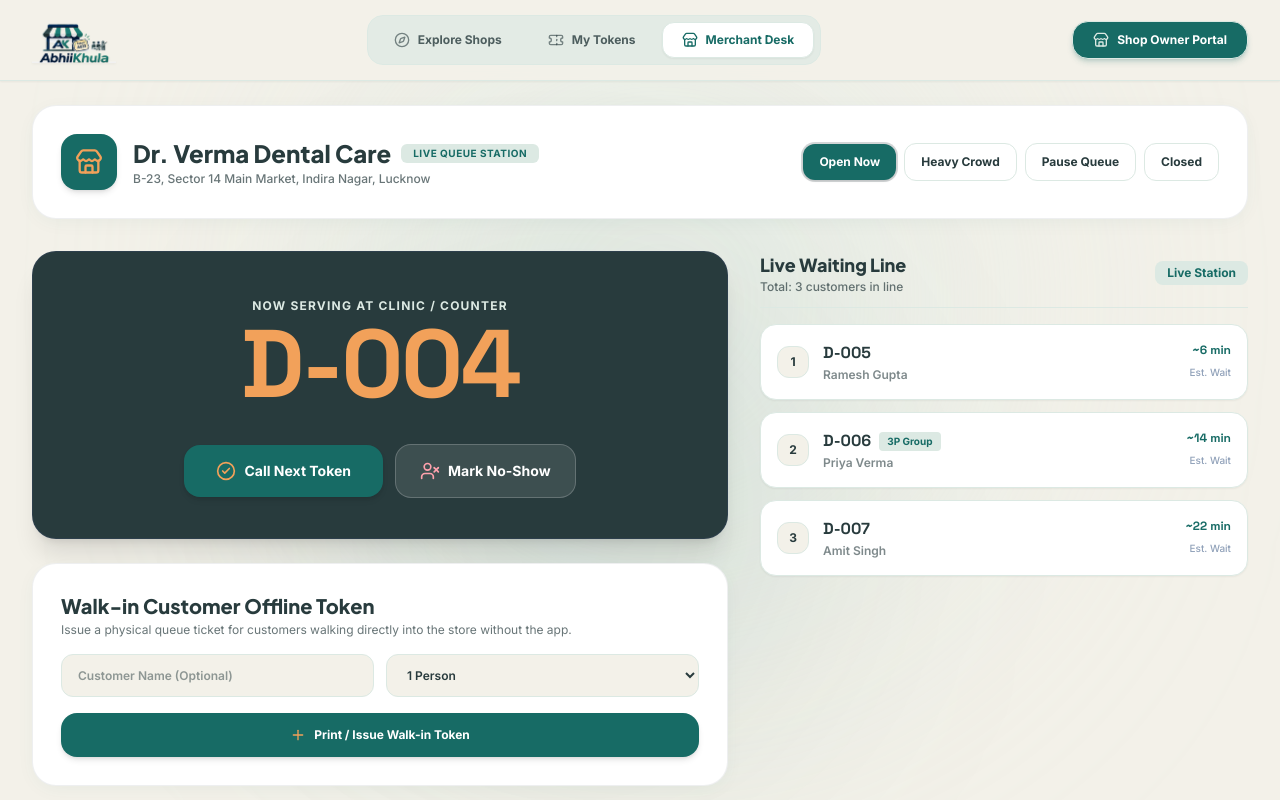
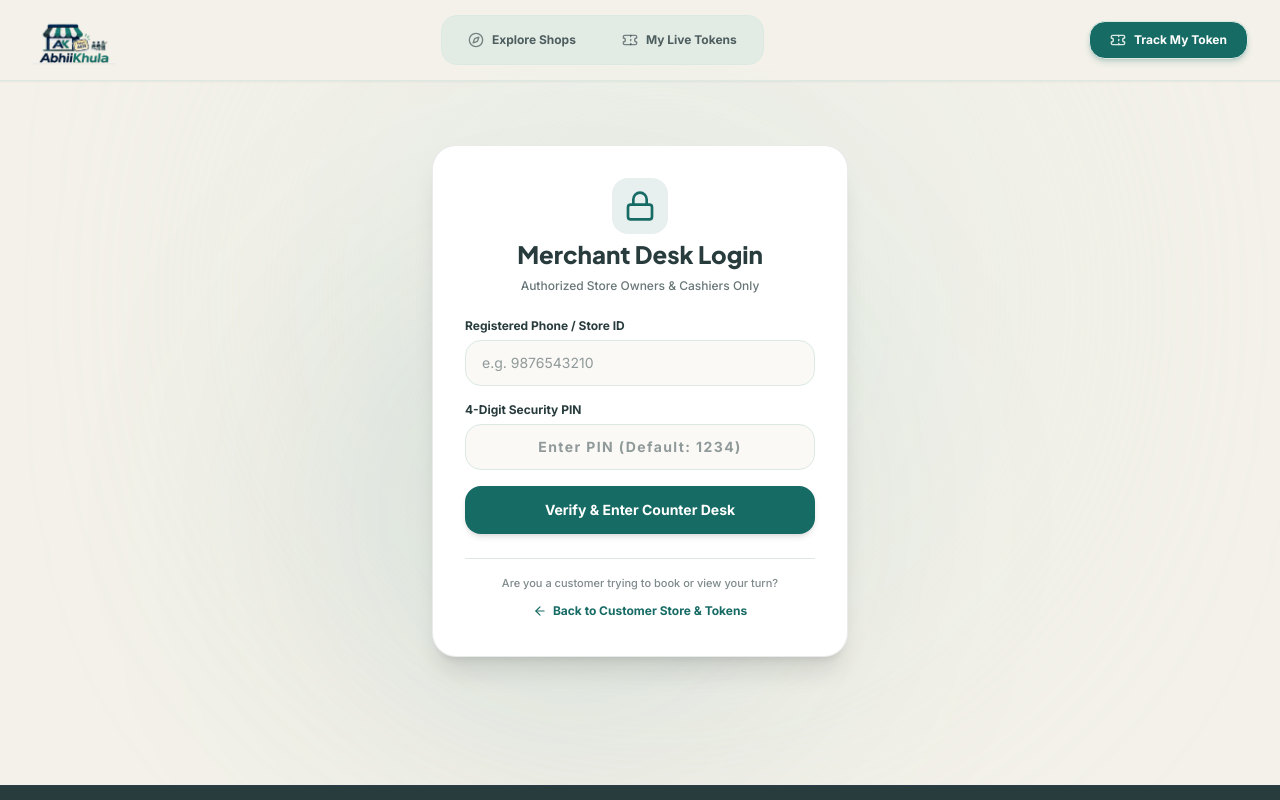
Before and after one commit to noorsonu/abhiikhula-frontend, a Next.js app: page /merchant in a window 1280 px wide. Shown: the top 800 px of the page. Built offline with nearby package versions, Linux system fonts and the light colour scheme.

Commit message:
feat: complete separation of customer and shopkeeper portals with secure PIN gate on merchant desk

```diff
--- a/src/app/merchant/page.js
+++ b/src/app/merchant/page.js
@@ -1,13 +1,20 @@
 "use client";
 
-import React, { useState } from 'react';
+import React, { useState, useEffect } from 'react';
+import Link from 'next/link';
 import {
   Store, Power, Play, CheckCircle2, UserX, Plus, RefreshCw,
-  Users, Clock, AlertTriangle, ShieldCheck, Zap
+  Users, Clock, AlertTriangle, ShieldCheck, Zap, Lock, LogOut, ArrowLeft
 } from 'lucide-react';
 import { motion } from 'framer-motion';
+import OfficialBrandLogo from '@/components/OfficialBrandLogo';
 
 export default function MerchantDeskPage() {
+  const [isAuthenticated, setIsAuthenticated] = useState(false);
+  const [phone, setPhone] = useState('');
+  const [pin, setPin] = useState('');
+  const [errorMsg, setErrorMsg] = useState('');
+
   const [shopStatus, setShopStatus] = useState('OPEN'); // OPEN, BUSY, PAUSED, CLOSED
   const [currentServing, setCurrentServing] = useState('D-004');
   const [waitingTokens, setWaitingTokens] = useState([
@@ -18,6 +25,34 @@ export default function MerchantDeskPage() {
 
   const [walkinName, setWalkinName] = useState('');
   const [walkinGroupSize, setWalkinGroupSize] = useState(1);
+
+  useEffect(() => {
+    // Check if merchant session exists in sessionStorage
+    const session = typeof window !== 'undefined' ? sessionStorage.getItem('ak_merchant_auth') : null;
+    if (session === 'true') {
+      setIsAuthenticated(true);
+    }
+  }, []);
+
+  const handleLogin = (e) => {
+    e.preventDefault();
+    if (pin === '1234' || pin.length >= 4) {
+      setIsAuthenticated(true);
+      setErrorMsg('');
+      if (typeof window !== 'undefined') {
+        sessionStorage.setItem('ak_merchant_auth', 'true');
+      }
+    } else {
+      setErrorMsg('Invalid Store PIN. (Hint for testing: enter 1234)');
+    }
+  };
+
+  const handleLogout = () => {
+    setIsAuthenticated(false);
+    if (typeof window !== 'undefined') {
+      sessionStorage.removeItem('ak_merchant_auth');
+    }
+  };
 
   const handleNext = () => {
     if (waitingTokens.length > 0) {
@@ -48,14 +83,90 @@ export default function MerchantDeskPage() {
     setWalkinGroupSize(1);
   };
 
+  // 1. Merchant Security Gate (Customer Cannot Access or Control)
+  if (!isAuthenticated) {
+    return (
+      <div className="max-w-md mx-auto px-4 py-16">
+        <motion.div
+          initial={{ opacity: 0, y: 15 }}
+          animate={{ opacity: 1, y: 0 }}
+          className="bg-white rounded-3xl p-8 border border-[#283B3D]/10 shadow-xl space-y-6"
+        >
+          <div className="text-center space-y-2">
+            <div className="inline-flex p-3 rounded-2xl bg-[#176B65]/10 text-[#176B65] mb-1">
+              <Lock className="w-8 h-8" />
+            </div>
+            <h1 className="text-2xl font-black text-[#283B3D]">Merchant Desk Login</h1>
+            <p className="text-xs text-[#283B3D]/70 font-medium">
+              Authorized Store Owners & Cashiers Only
+            </p>
+          </div>
+
+          <form onSubmit={handleLogin} className="space-y-4">
+            <div>
+              <label className="block text-xs font-bold text-[#283B3D] mb-1.5">Registered Phone / Store ID</label>
+              <input
+                type="text"
+                placeholder="e.g. 9876543210"
+                value={phone}
+                onChange={(e) => setPhone(e.target.value)}
+                className="w-full px-4 py-3 rounded-2xl border border-[#DCE9E3] focus:border-[#176B65] focus:outline-none text-sm text-[#283B3D] bg-[#F3F1E9]/40"
+              />
+            </div>
+
+            <div>
+              <label className="block text-xs font-bold text-[#283B3D] mb-1.5">4-Digit Security PIN</label>
+              <input
+                type="password"
+                maxLength={6}
+                placeholder="Enter PIN (Default: 1234)"
+                value={pin}
+                onChange={(e) => setPin(e.target.value)}
+                className="w-full px-4 py-3 rounded-2xl border border-[#DCE9E3] focus:border-[#176B65] focus:outline-none text-sm text-[#283B3D] bg-[#F3F1E9]/40 tracking-widest text-center text-lg font-bold"
+              />
+            </div>
+
+            {errorMsg && (
+              <p className="text-xs font-bold text-rose-600 bg-rose-50 p-2.5 rounded-xl border border-rose-200 text-center">
+                {errorMsg}
+              </p>
+            )}
+
+            <button
+              type="submit"
+              className="w-full py-3.5 rounded-2xl bg-[#176B65] hover:bg-[#125550] text-white font-bold text-sm shadow-md transition-all cursor-pointer"
+            >
+              Verify & Enter Counter Desk
+            </button>
+          </form>
+
+          {/* Customer Warning / Redirect */}
+          <div className="pt-4 border-t border-[#DCE9E3] text-center space-y-2">
+            <p className="text-[11px] text-[#283B3D]/60 font-medium">
+              Are you a customer trying to book or view your turn?
+            </p>
+            <Link
+              href="/"
+              className="inline-flex items-center gap-1.5 text-xs font-bold text-[#176B65] hover:underline"
+            >
+              <ArrowLeft className="w-3.5 h-3.5" />
+              <span>Back to Customer Store & Tokens</span>
+            </Link>
+          </div>
+        </motion.div>
+      </div>
+    );
+  }
+
+  // 2. Authenticated Merchant Counter Desk
   return (
     <div className="max-w-7xl mx-auto px-4 sm:px-6 lg:px-8 space-y-8 pb-12 pt-6">
 
-      {/* Merchant Header Bar */}
+      {/* Merchant Header Bar with Logout */}
       <div className="urban-card rounded-3xl p-6 sm:p-7 flex flex-col sm:flex-row sm:items-center justify-between gap-4">
         <div className="flex items-center gap-4">
           <div className="w-14 h-14 rounded-2xl bg-[#176B65] text-white flex items-center justify-center font-bold shadow-md">
-            <Store className="w-7 h-7 text-[#F2A15A]" />
+            <Store className="w-7 h-7 text-[#DCE9E3]" />
           </div>
           <div>
             <div className="flex items-center gap-2.5">
@@ -68,157 +179,204 @@ export default function MerchantDeskPage() {
           </div>
         </div>
 
-        {/* Status Switcher Buttons */}
+        {/* Status Switcher & Lock Button */}
         <div className="flex flex-wrap items-center gap-2">
           {[
             { key: 'OPEN', label: 'Open Now', color: 'bg-[#176B65] text-white' },
-            { key: 'BUSY', label: 'Heavy Crowd', color: 'bg-[#F2A15A] text-white' },
-            { key: 'PAUSED', label: 'Pause Queue', color: 'bg-amber-600 text-white' },
+            { key: 'BUSY', label: 'Heavy Crowd', color: 'bg-amber-600 text-white' },
+            { key: 'PAUSED', label: 'Pause Queue', color: 'bg-slate-600 text-white' },
             { key: 'CLOSED', label: 'Closed', color: 'bg-rose-600 text-white' },
           ].map((st) => (
             <button
               key={st.key}
               onClick={() => setShopStatus(st.key)}
-              className={`px-4 py-2.5 rounded-xl text-xs font-bold transition-all cursor-pointer ${
-                shopStatus === st.key
-                  ? `${st.color} shadow-sm font-extrabold ring-2 ring-[#283B3D]/20`
-                  : 'bg-white text-[#283B3D] hover:bg-slate-50 border border-[#DCE9E3]'
+              className={`px-3.5 py-1.5 rounded-xl text-xs font-bold transition-all cursor-pointer ${
+                shopStatus === st.key ? st.color + ' shadow-sm' : 'bg-[#DCE9E3]/70 text-[#283B3D] hover:bg-[#DCE9E3]'
               }`}
             >
               {st.label}
             </button>
           ))}
+
+          <button
+            onClick={handleLogout}
+            title="Lock Counter Desk"
+            className="flex items-center gap-1.5 px-3 py-1.5 rounded-xl border border-rose-200 bg-rose-50 hover:bg-rose-100 text-rose-700 text-xs font-bold transition-all cursor-pointer ml-2"
+          >
+            <LogOut className="w-3.5 h-3.5" />
+            <span>Lock Desk</span>
+          </button>
         </div>
       </div>
 
-      {/* Main Grid: Serving Desk (Left) & Waiting Queue (Right) */}
-      <div className="grid grid-cols-1 lg:grid-cols-12 gap-8 items-start">
+      {/* Grid: Live Serving Hero + Walk-in Generator */}
+      <div className="grid grid-cols-1 lg:grid-cols-3 gap-6">
 
-        {/* Left Column (7 Cols): Counter Action Deck */}
-        <div className="lg:col-span-7 space-y-6">
+        {/* Main Counter Display */}
+        <div className="lg:col-span-2 bg-[#283B3D] text-white rounded-3xl p-8 sm:p-10 shadow-lg space-y-8 relative overflow-hidden">
+          <div className="flex items-center justify-between">
+            <span className="text-xs font-black uppercase tracking-widest text-[#DCE9E3] bg-white/10 px-4 py-1.5 rounded-full">
+              Current Token at Counter
+            </span>
+            <div className="flex items-center gap-2 text-xs text-slate-300">
+              <span className="w-2.5 h-2.5 rounded-full bg-emerald-400 animate-pulse"></span>
+              <span>Audio Chime Active</span>
+            </div>
+          </div>
 
-          {/* Serving Desk Screen */}
-          <div className="bg-[#283B3D] text-white rounded-3xl p-6 sm:p-10 shadow-xl border border-slate-700/60 text-center space-y-6">
-            <span className="text-xs uppercase font-bold tracking-widest text-[#DCE9E3]">
-              Now Serving at Clinic / Counter
-            </span>
-            <div className="font-token text-7xl sm:text-8xl font-black tracking-tight text-[#F2A15A]">
+          <div className="text-center py-4">
+            <span className="text-xs uppercase tracking-wider text-slate-400 font-bold block mb-2">Serving Now</span>
+            <div className="font-token text-7xl sm:text-8xl font-black text-white tracking-tight drop-shadow-md">
               {currentServing}
             </div>
+          </div>
 
-            <div className="flex flex-wrap items-center justify-center gap-3 pt-2">
+          <div className="grid grid-cols-1 sm:grid-cols-2 gap-4 pt-4 border-t border-slate-700/60">
             <button
               onClick={handleNext}
-                className="flex items-center gap-2 px-8 py-4 rounded-2xl bg-[#176B65] hover:bg-[#125550] text-white font-bold text-sm shadow-md transition-all cursor-pointer"
+              className="py-4 px-6 rounded-2xl bg-[#176B65] hover:bg-[#125550] text-white font-extrabold text-base shadow-lg transition-all flex items-center justify-center gap-2 cursor-pointer"
             >
-                <CheckCircle2 className="w-5 h-5 text-[#F2A15A]" />
+              <Play className="w-5 h-5 fill-current" />
               <span>Call Next Token</span>
             </button>
 
             <button
               onClick={handleNoShow}
-                className="flex items-center gap-2 px-6 py-4 rounded-2xl bg-white/10 hover:bg-white/20 text-white font-bold text-sm transition-all border border-white/20 cursor-pointer"
+              className="py-4 px-6 rounded-2xl bg-white/10 hover:bg-white/20 text-slate-200 font-bold text-sm transition-all flex items-center justify-center gap-2 cursor-pointer border border-white/10"
             >
-                <UserX className="w-5 h-5 text-rose-300" />
-                <span>Mark No-Show</span>
+              <UserX className="w-4 h-4" />
+              <span>Mark Customer No-Show</span>
             </button>
           </div>
         </div>
 
-          {/* Issue Offline / Walk-in Token Card */}
-          <div className="urban-card rounded-3xl p-6 sm:p-7 space-y-4">
-            <div>
-              <h2 className="text-xl font-black text-[#283B3D]">Walk-in Customer Offline Token</h2>
-              <p className="text-xs text-[#283B3D]/70 mt-0.5">
-                Issue a physical queue ticket for customers walking directly into the store without the app.
+        {/* Walk-in Offline Token Dispenser */}
+        <div className="urban-card rounded-3xl p-6 sm:p-7 space-y-6 flex flex-col justify-between">
+          <div className="space-y-2">
+            <div className="flex items-center gap-2">
+              <Plus className="w-5 h-5 text-[#176B65]" />
+              <h2 className="text-lg font-black text-[#283B3D]">Issue Walk-in Token</h2>
+            </div>
+            <p className="text-xs text-[#283B3D]/70 font-medium">
+              For customers who arrive without the AbhiiKhula app.
             </p>
           </div>
 
           <form onSubmit={handleIssueWalkin} className="space-y-4">
-              <div className="grid grid-cols-1 sm:grid-cols-2 gap-3">
+            <div>
+              <label className="block text-xs font-bold text-[#283B3D] mb-1">Customer Name (Optional)</label>
               <input
                 type="text"
-                  placeholder="Customer Name (Optional)"
+                placeholder="e.g. Walk-in Guest"
                 value={walkinName}
                 onChange={(e) => setWalkinName(e.target.value)}
-                  className="bg-[#F3F1E9] border border-[#DCE9E3] rounded-xl px-4 py-3 text-xs font-semibold text-[#283B3D] focus:outline-none focus:bg-white focus:border-[#176B65]"
+                className="w-full px-4 py-2.5 rounded-2xl border border-[#DCE9E3] focus:border-[#176B65] focus:outline-none text-xs text-[#283B3D] bg-[#F3F1E9]/50"
               />
+            </div>
 
-                <select
-                  value={walkinGroupSize}
-                  onChange={(e) => setWalkinGroupSize(Number(e.target.value))}
-                  className="bg-[#F3F1E9] border border-[#DCE9E3] rounded-xl px-4 py-3 text-xs font-semibold text-[#283B3D] focus:outline-none focus:bg-white focus:border-[#176B65]"
+            <div>
+              <label className="block text-xs font-bold text-[#283B3D] mb-1">Group Size</label>
+              <div className="grid grid-cols-4 gap-2">
+                {[1, 2, 3, 4].map((num) => (
+                  <button
+                    key={num}
+                    type="button"
+                    onClick={() => setWalkinGroupSize(num)}
+                    className={`py-2 rounded-xl text-xs font-bold transition-all cursor-pointer ${
+                      walkinGroupSize === num
+                        ? 'bg-[#176B65] text-white'
+                        : 'bg-[#DCE9E3]/70 text-[#283B3D] hover:bg-[#DCE9E3]'
+                    }`}
                   >
-                  <option value={1}>1 Person</option>
-                  <option value={2}>2 Persons (Group)</option>
-                  <option value={3}>3 Persons (Group)</option>
-                  <option value={4}>4 Persons (Group)</option>
-                </select>
+                    {num} {num === 1 ? 'Person' : 'People'}
+                  </button>
+                ))}
+              </div>
             </div>
 
             <button
               type="submit"
-                className="w-full py-3.5 rounded-2xl bg-[#176B65] hover:bg-[#125550] text-white font-bold text-xs shadow-md transition-all flex items-center justify-center gap-2 cursor-pointer"
+              className="w-full py-3 rounded-2xl bg-[#176B65] hover:bg-[#125550] text-white font-bold text-xs shadow-md transition-all cursor-pointer"
             >
-                <Plus className="w-4 h-4 text-[#F2A15A]" />
-                <span>Print / Issue Walk-in Token</span>
+              Generate Physical Token Pass
             </button>
           </form>
+
+          <div className="bg-[#DCE9E3]/50 rounded-2xl p-3 text-[11px] text-[#283B3D]/80 flex items-center gap-2">
+            <Zap className="w-4 h-4 text-[#176B65] shrink-0" />
+            <span>Printed or SMS tokens sync automatically with online queues.</span>
+          </div>
         </div>
 
       </div>
 
-        {/* Right Column: Live Waiting Queue */}
-        <div className="lg:col-span-5 space-y-4">
-          <div className="flex items-center justify-between border-b border-[#DCE9E3] pb-3">
+      {/* Live Waiting Queue Table */}
+      <div className="urban-card rounded-3xl p-6 sm:p-8 space-y-6">
+        <div className="flex items-center justify-between">
+          <div className="flex items-center gap-3">
+            <div className="w-10 h-10 rounded-xl bg-[#DCE9E3] text-[#176B65] flex items-center justify-center font-bold">
+              <Users className="w-5 h-5" />
+            </div>
             <div>
-              <h2 className="text-lg font-black text-[#283B3D]">Live Waiting Line</h2>
-              <p className="text-xs text-[#283B3D]/70 font-medium">Total: {waitingTokens.length} customers in line</p>
+              <h2 className="text-lg font-black text-[#283B3D]">Live Waiting Queue</h2>
+              <p className="text-xs text-[#283B3D]/70 font-medium">{waitingTokens.length} customers in line</p>
             </div>
-            <span className="text-xs font-bold text-[#176B65] bg-[#DCE9E3] px-3 py-1 rounded-lg">
-              Live Station
+          </div>
+
+          <span className="text-xs font-bold text-[#176B65] bg-[#DCE9E3] px-3 py-1 rounded-full">
+            Real-time Sync Active
           </span>
         </div>
 
-          {waitingTokens.length === 0 ? (
-            <div className="urban-card rounded-3xl p-10 text-center space-y-2">
-              <p className="text-sm font-bold text-slate-800">Queue is Clear!</p>
-              <p className="text-xs text-slate-400">All customers have been served.</p>
+        <div className="overflow-x-auto">
+          <table className="w-full text-left text-xs">
+            <thead>
+              <tr className="border-b border-[#DCE9E3] text-[#283B3D]/60 font-bold uppercase tracking-wider">
+                <th className="py-3 px-4">Token</th>
+                <th className="py-3 px-4">Customer</th>
+                <th className="py-3 px-4">Party</th>
+                <th className="py-3 px-4">Est. Wait</th>
+                <th className="py-3 px-4 text-right">Action</th>
+              </tr>
+            </thead>
+            <tbody className="divide-y divide-[#DCE9E3]/50">
+              {waitingTokens.map((t, idx) => (
+                <tr key={t.id} className="hover:bg-[#F3F1E9]/60 transition-colors">
+                  <td className="py-3 px-4 font-token font-bold text-[#176B65] text-sm">
+                    {t.displayToken}
+                  </td>
+                  <td className="py-3 px-4 font-semibold text-[#283B3D]">
+                    {t.customerName}
+                  </td>
+                  <td className="py-3 px-4 text-[#283B3D]/70 font-medium">
+                    {t.groupSize} {t.groupSize === 1 ? 'person' : 'people'}
+                  </td>
+                  <td className="py-3 px-4 text-[#283B3D]/70 font-medium">
+                    ~{t.waitMin} mins
+                  </td>
+                  <td className="py-3 px-4 text-right">
+                    <button
+                      onClick={() => {
+                        setCurrentServing(t.displayToken);
+                        setWaitingTokens(waitingTokens.filter((item) => item.id !== t.id));
+                      }}
+                      className="px-3 py-1.5 rounded-xl bg-[#176B65] hover:bg-[#125550] text-white font-bold text-[11px] transition-all cursor-pointer shadow-xs"
+                    >
+                      Call Now
+                    </button>
+                  </td>
+                </tr>
+              ))}
+              {waitingTokens.length === 0 && (
+                <tr>
+                  <td colSpan={5} className="py-8 text-center text-[#283B3D]/60 font-medium">
+                    No customers currently waiting in queue.
+                  </td>
+                </tr>
+              )}
+            </tbody>
+          </table>
         </div>
-          ) : (
-            <div className="space-y-3">
-              {waitingTokens.map((t, index) => (
-                <div
-                  key={t.id}
-                  className="bg-white border border-[#DCE9E3] rounded-2xl p-4 shadow-xs flex items-center justify-between"
-                >
-                  <div className="flex items-center gap-3.5">
-                    <span className="w-8 h-8 rounded-xl bg-[#F3F1E9] border border-[#DCE9E3] text-[#283B3D] flex items-center justify-center text-xs font-black">
-                      {index + 1}
-                    </span>
-                    <div>
-                      <div className="flex items-center gap-2">
-                        <span className="font-token text-base font-bold text-[#283B3D]">{t.displayToken}</span>
-                        {t.groupSize > 1 && (
-                          <span className="text-[10px] font-bold bg-[#DCE9E3] text-[#176B65] px-2 py-0.5 rounded">
-                            {t.groupSize}P Group
-                          </span>
-                        )}
-                      </div>
-                      <p className="text-xs font-semibold text-[#283B3D]/60 mt-0.5">{t.customerName}</p>
-                    </div>
-                  </div>
-
-                  <div className="text-right">
-                    <span className="font-token text-xs font-bold text-[#176B65] block">~{t.waitMin} min</span>
-                    <span className="text-[10px] text-slate-400 font-medium">Est. Wait</span>
-                  </div>
-                </div>
-              ))}
-            </div>
-          )}
-        </div>
-
       </div>
 
     </div>
--- a/src/components/Navbar.jsx
+++ b/src/components/Navbar.jsx
@@ -11,10 +11,10 @@ import OfficialBrandLogo from './OfficialBrandLogo';
 export default function Navbar() {
   const pathname = usePathname();
 
+  // 100% Customer Focused Navigation
   const navLinks = [
     { href: '/', label: 'Explore Shops', icon: Compass },
-    { href: '/tokens', label: 'My Tokens', icon: Ticket },
-    { href: '/merchant', label: 'Merchant Desk', icon: Store },
+    { href: '/tokens', label: 'My Live Tokens', icon: Ticket },
   ];
 
   return (
@@ -61,15 +61,15 @@ export default function Navbar() {
             })}
           </nav>
 
-          {/* Right Action CTA in Deep Teal with Peach Accent */}
+          {/* Customer Quick Action CTA */}
           <div className="hidden md:flex items-center gap-3">
             <motion.div whileHover={{ scale: 1.04 }} whileTap={{ scale: 0.96 }}>
               <Link
-                href="/merchant"
+                href="/tokens"
                 className="relative inline-flex items-center gap-2 px-5 py-2.5 rounded-2xl bg-[#176B65] hover:bg-[#125550] text-white font-bold text-xs shadow-md shadow-[#176B65]/20 transition-all cursor-pointer border border-[#DCE9E3]"
               >
-                <Store className="w-4 h-4 text-[#DCE9E3]" />
-                <span>Shop Owner Portal</span>
+                <Ticket className="w-4 h-4 text-[#DCE9E3]" />
+                <span>Track My Token</span>
               </Link>
             </motion.div>
           </div>
```
Also changed, not shown: src/app/layout.js (+4 -4 lines). Lines whose indentation alone changed are shown as unchanged.
